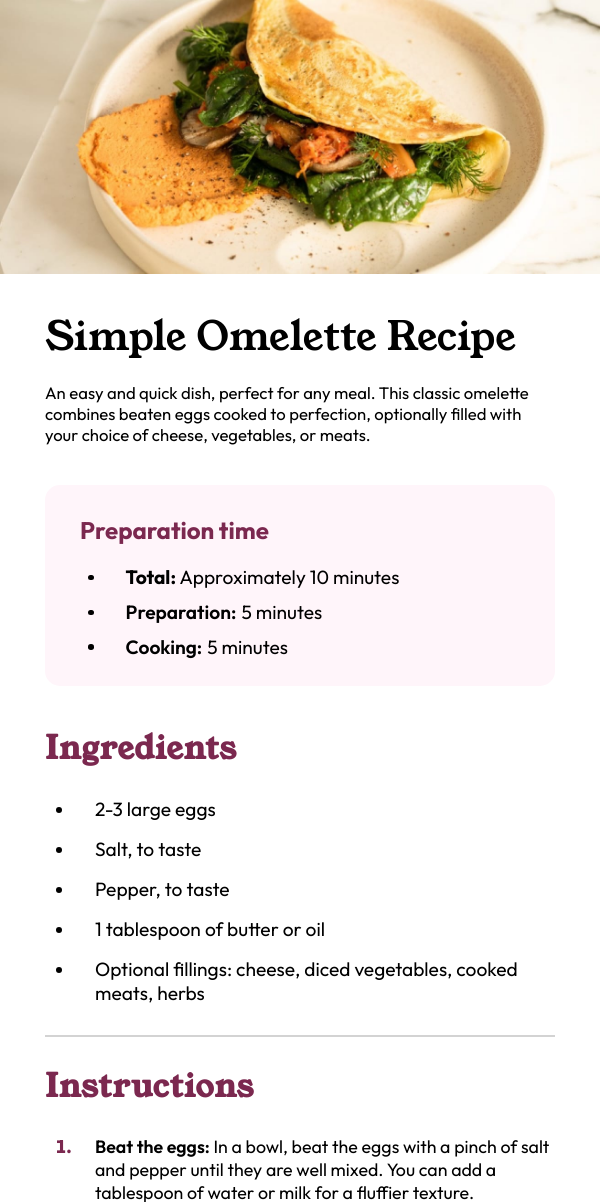
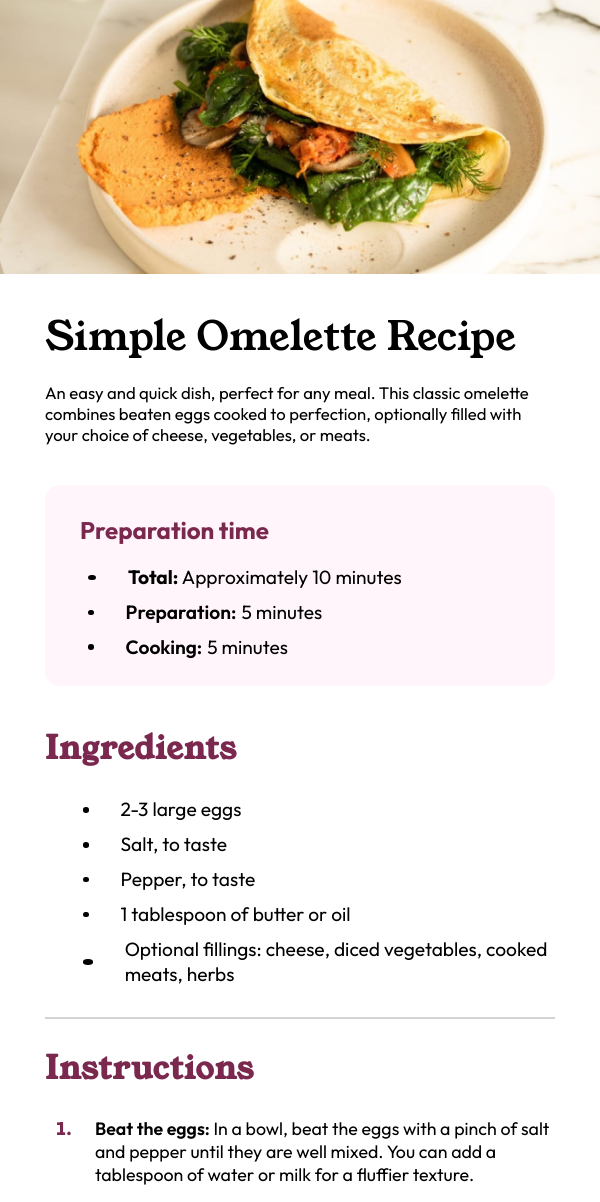
Before and after one commit to horoserp/recipe, a React (Create React App) app: page / in a window 600 px wide. Shown: the top 1202 px of the page. Built offline with nearby package versions, Linux system fonts and the light colour scheme.

Commit message:
Fix: Make bullets on multi-lines correct size.

```diff
--- a/src/App.css
+++ b/src/App.css
@@ -186,7 +186,8 @@ td:nth-child(2) {
     padding: 0 0 0 0px;
   }
 
-  .prep li {
+  .prep li,
+  .ingredients li {
     padding: 0;
     margin-bottom: 10px;
     line-height: 1.3;
@@ -194,13 +195,22 @@ td:nth-child(2) {
     align-items: center;
   }
 
-  .prep li::before {
+  .prep li::before,
+  .ingredients li::before {
     content: "";
     width: 0.35rem;
     height: 0.35rem;
     border-radius: 50%;
     background: black;
     margin: 0 2rem 0 0.5rem;
+  }
+
+  li.wide::before {
+    width: 0.5rem;
+  }
+
+  li.wider::before {
+    width: 0.75rem;
   }
 
   .instructions ol {
@@ -265,7 +275,8 @@ td:nth-child(2) {
     padding: 0 0 0 0px;
   }
 
-  .prep li {
+  .prep li,
+  .ingredients li {
     padding: 0;
     margin-bottom: 10px;
     line-height: 1.3;
@@ -273,13 +284,22 @@ td:nth-child(2) {
     align-items: center;
   }
 
-  .prep li::before {
+  .prep li::before,
+  .ingredients li::before {
     content: "";
     width: 0.35rem;
     height: 0.35rem;
     border-radius: 50%;
     background: black;
     margin: 0 2rem 0 0.5rem;
+  }
+
+  li.wide::before {
+    width: 0.5rem;
+  }
+
+  li.wider::before {
+    width: 0.75rem;
   }
 
   .instructions ol {
--- a/src/Ingredients.js
+++ b/src/Ingredients.js
@@ -9,7 +9,7 @@ function Ingredients() {
         <li>Salt, to taste</li>
         <li>Pepper, to taste</li>
         <li>1 tablespoon of butter or oil</li>
-        <li>
+        <li className="wider">
           Optional fillings: cheese, diced vegetables, cooked meats, herbs
         </li>
       </ul>
--- a/src/Prep.js
+++ b/src/Prep.js
@@ -5,7 +5,7 @@ function Prep() {
     <article className="prep">
       <h2>Preparation time</h2>
       <ul>
-        <li>
+        <li className="wide">
           <span>
             <strong>Total:</strong> Approximately 10 minutes
           </span>
```
